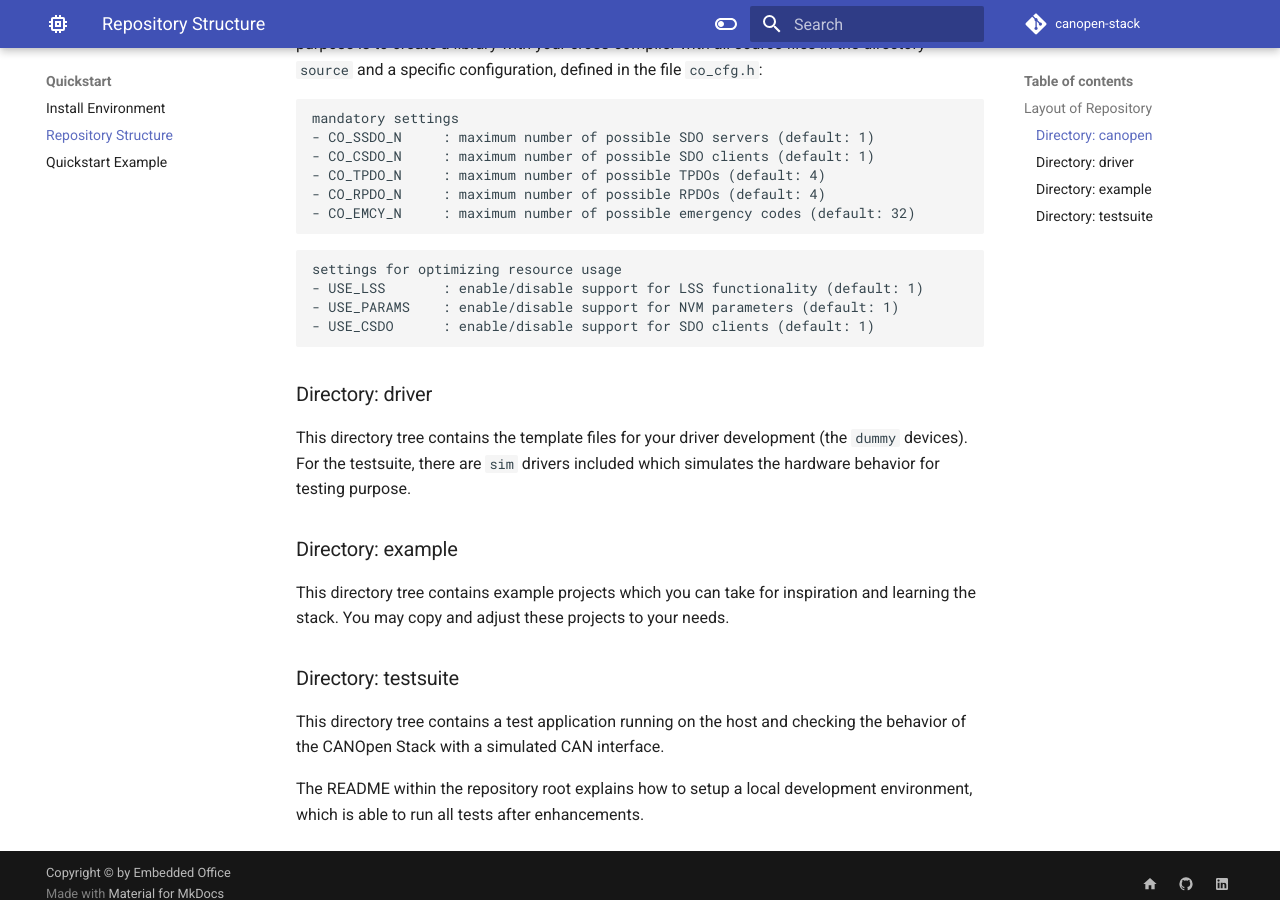
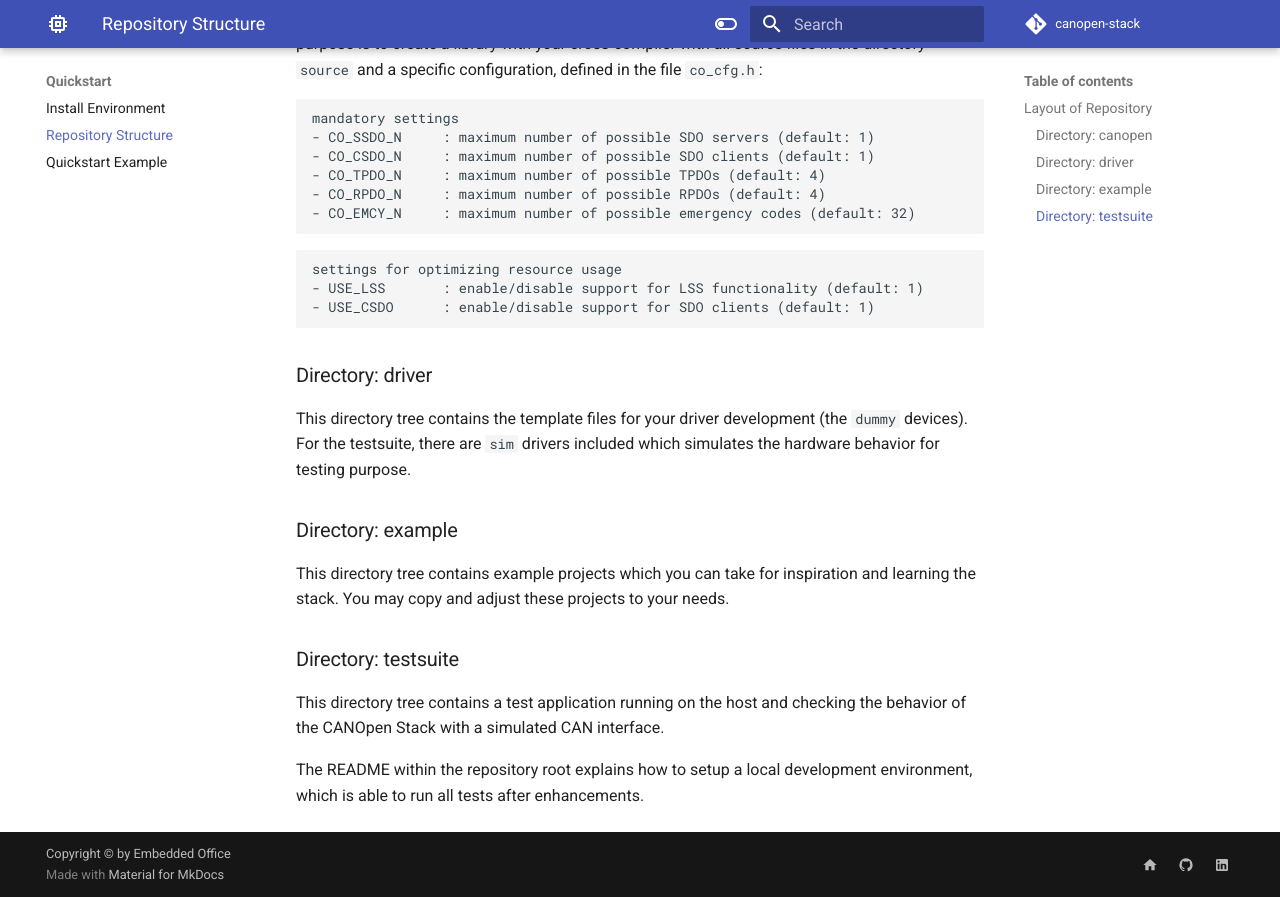
Before and after one commit to embedded-office/canopen-website, an MkDocs documentation site: the page built from website/docs/start/structure.md, in a window 1280 px wide and 900 px high, scrolled down 747 px. Built offline with MkDocs 1.6.1 and Material for MkDocs 9.7.7, drawn with Linux system fonts in a browser that asks for light colours; comment, search, counter and statistics services are not loaded; the version menu is left out.

Commit message:
decouple PARAMS from NMT and Core

````diff
--- a/website/docs/start/structure.md
+++ b/website/docs/start/structure.md
@@ -39,7 +39,6 @@ mandatory settings
 ```
 settings for optimizing resource usage
 - USE_LSS       : enable/disable support for LSS functionality (default: 1)
-- USE_PARAMS    : enable/disable support for NVM parameters (default: 1)
 - USE_CSDO      : enable/disable support for SDO clients (default: 1)
 ```
 
````
